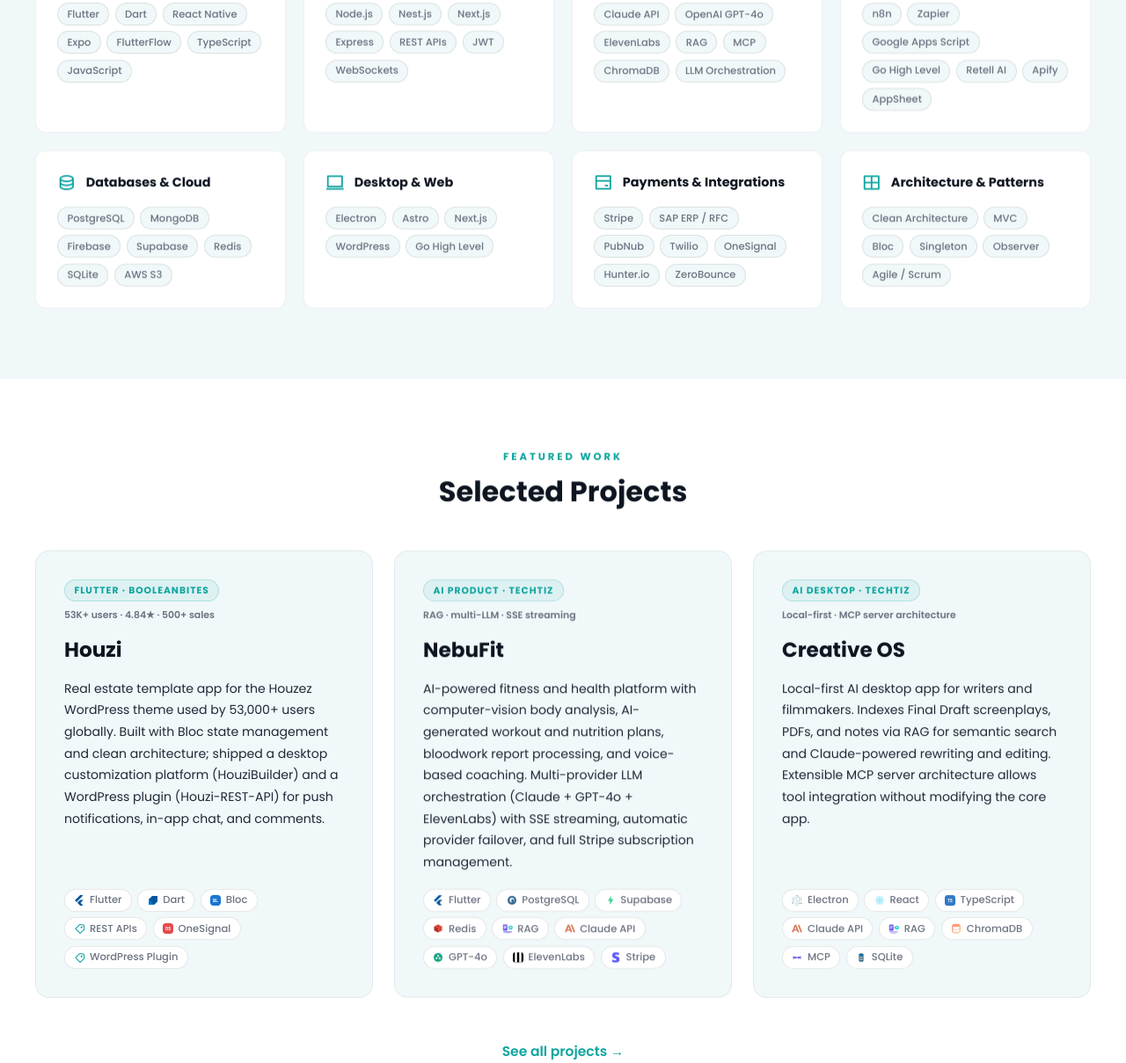
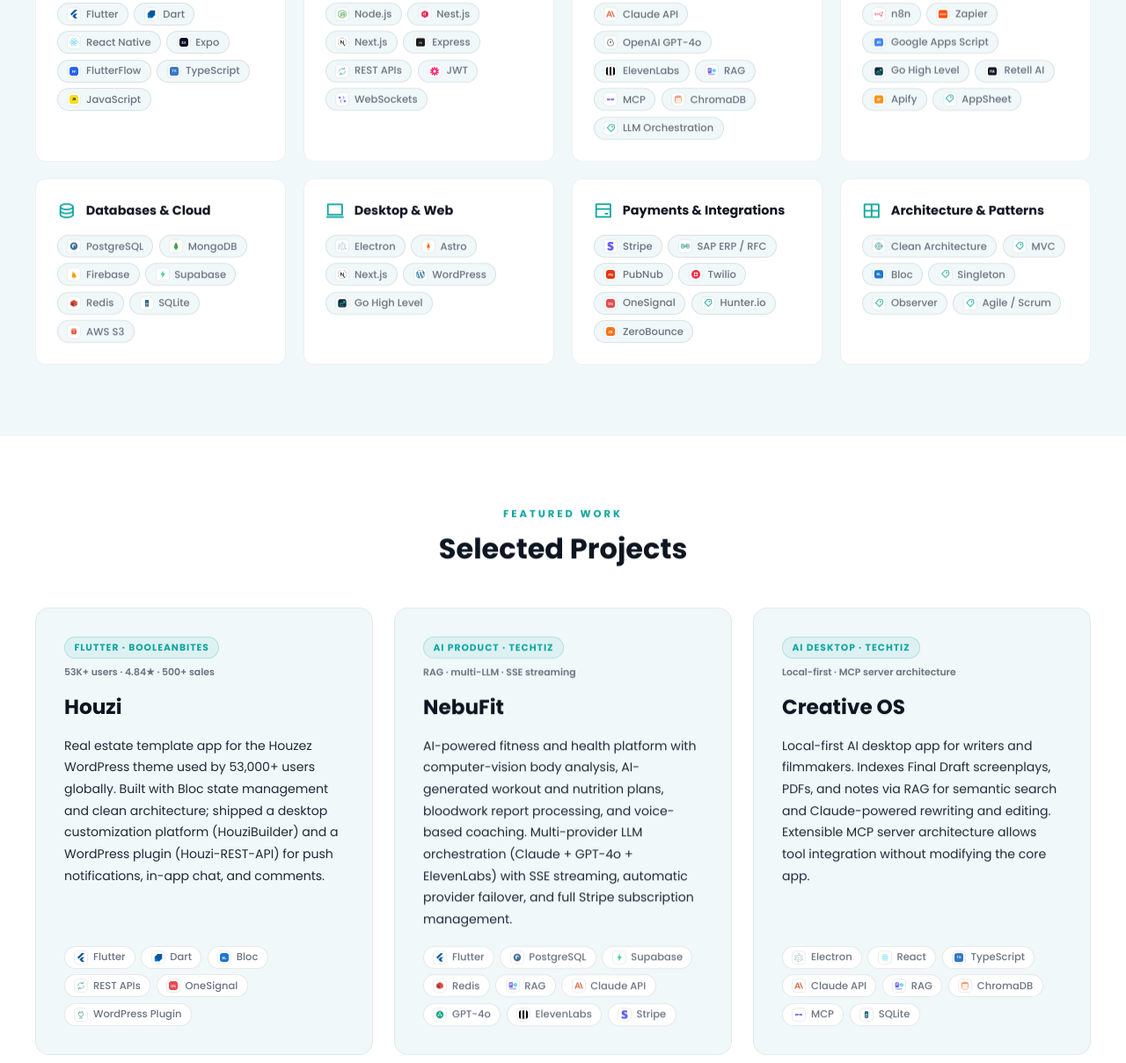
Before and after one commit to MuhammadSulemanSaleem/MuhammadSulemanSaleem.github.io, an Astro site: page / in a window 1280 px wide. Shown: the part 2136-3345 px from the top of the page at 88% size. Built offline with nearby package versions, Linux system fonts and the light colour scheme; Astro itself is replaced by a stand-in of ours.

Commit message:
feat: resume hero chips, skill icons, and chip UI consistency fixes
- Add tech-chip strip to resume page hero, matching home page
- Add icons to Technical Skills chips on the About page
- Map remaining concept-tag SVGs (Clean Architecture, REST APIs, etc.)
- Normalize all tag icons into a uniform white tile so bare brand
  marks and colored-square badge logos render consistently
- Fix "About Me" label rendering dark instead of teal (a .about__bio p
  rule was out-specificity-ing the shared .section__label color)
- Constrain contact page hero subheading to wrap across 2-3 lines,
  matching the portfolio page

```diff
--- a/src/components/About/About.css
+++ b/src/components/About/About.css
@@ -61,6 +61,10 @@
 
 .about__bio .section__heading {
   margin-bottom: 1.75rem;
+}
+
+.about__bio .section__label {
+  color: var(--accent-dark);
 }
 
 .about__bio p {
--- a/src/components/Skills/index.astro
+++ b/src/components/Skills/index.astro
@@ -1,5 +1,6 @@
 ---
 import './Skills.css';
+import { techIcons } from '../../data/techIcons.js';
 
 const categories = [
   {
@@ -60,7 +61,12 @@
           </div>
           <div class="skill-card__tags">
             {cat.skills.map((s) => (
-              <span class="tag">{s}</span>
+              <span class="tag">
+                {techIcons[s]
+                  ? <img src={techIcons[s]} alt="" width="12" height="12" class="tag__icon" />
+                  : <i class="ri-price-tag-3-line tag__icon tag__icon--generic" aria-hidden="true"></i>}
+                {s}
+              </span>
             ))}
           </div>
         </div>
--- a/src/data/techIcons.js
+++ b/src/data/techIcons.js
@@ -55,4 +55,13 @@
   'Retell AI': '/assets/svgs/retell-ai.svg',
   Slack: '/assets/svgs/slack.svg',
   ZeroBounce: '/assets/svgs/zerobounce.svg',
+  'Clean Architecture': '/assets/svgs/clean-architecture.svg',
+  Desktop: '/assets/svgs/desktop.svg',
+  OCR: '/assets/svgs/ocr.svg',
+  'REST APIs': '/assets/svgs/rest-apis.svg',
+  'Role-Based Access': '/assets/svgs/role-based-access.svg',
+  'SAP RFC': '/assets/svgs/sap-rfc.svg',
+  'SAP ERP / RFC': '/assets/svgs/sap-rfc.svg',
+  'WordPress Plugin': '/assets/svgs/wordpress-plugin.svg',
+  'OpenAI GPT-4o': '/assets/svgs/openai.svg',
 };
--- a/src/pages/contact/_contact.css
+++ b/src/pages/contact/_contact.css
@@ -25,6 +25,7 @@
   font-size: 1rem;
   line-height: 1.75;
   color: rgba(255, 255, 255, 0.65);
+  max-width: 620px;
 }
 
 /* ── Contact section ─────────────────────────────── */
--- a/src/pages/resume/_resume.css
+++ b/src/pages/resume/_resume.css
@@ -99,6 +99,8 @@
 .page-hero__inner.aos-animate .page-hero__tech span:nth-child(6) { animation-delay: 0.4s; }
 .page-hero__inner.aos-animate .page-hero__tech span:nth-child(7) { animation-delay: 0.47s; }
 .page-hero__inner.aos-animate .page-hero__tech span:nth-child(8) { animation-delay: 0.54s; }
+.page-hero__inner.aos-animate .page-hero__tech span:nth-child(9) { animation-delay: 0.61s; }
+.page-hero__inner.aos-animate .page-hero__tech span:nth-child(10) { animation-delay: 0.68s; }
 
 @keyframes page-hero-chip-pop {
   from {
--- a/src/pages/resume/index.astro
+++ b/src/pages/resume/index.astro
@@ -22,12 +22,13 @@
         <div class="page-hero__tech" aria-label="Core technologies">
           <span><span class="page-hero__tech-icon"><img src="/assets/svgs/flutter.svg" alt="" width="14" height="14" /></span>Flutter</span>
           <span><span class="page-hero__tech-icon"><img src="/assets/svgs/nodejs.svg" alt="" width="14" height="14" /></span>Node.js</span>
-          <span><span class="page-hero__tech-icon"><img src="/assets/svgs/nextjs.svg" alt="" width="14" height="14" /></span>Next.js</span>
           <span><span class="page-hero__tech-icon"><img src="/assets/svgs/claude-api.svg" alt="" width="14" height="14" /></span>Claude API</span>
           <span><span class="page-hero__tech-icon"><img src="/assets/svgs/rag.svg" alt="" width="14" height="14" /></span>RAG</span>
           <span><span class="page-hero__tech-icon"><img src="/assets/svgs/n8n.svg" alt="" width="14" height="14" /></span>n8n</span>
           <span><span class="page-hero__tech-icon"><img src="/assets/svgs/react-native.svg" alt="" width="14" height="14" /></span>React Native</span>
           <span><span class="page-hero__tech-icon"><img src="/assets/svgs/electron.svg" alt="" width="14" height="14" /></span>Electron</span>
+          <span><span class="page-hero__tech-icon"><img src="/assets/svgs/nestjs.svg" alt="" width="14" height="14" /></span>Nest.js</span>
+          <span><span class="page-hero__tech-icon"><img src="/assets/svgs/typescript.svg" alt="" width="14" height="14" /></span>TypeScript</span>
         </div>
         <div class="page-hero__actions">
           <a
--- a/src/styles/global.css
+++ b/src/styles/global.css
@@ -63,15 +63,25 @@
 
 .tag__icon {
   flex-shrink: 0;
-  width: 12px;
-  height: 12px;
+  display: inline-flex;
+  align-items: center;
+  justify-content: center;
+  width: 16px;
+  height: 16px;
+  border-radius: 5px;
+  background: #ffffff;
+  border: 1px solid rgba(0, 0, 0, 0.07);
+  box-sizing: border-box;
+}
+
+img.tag__icon {
+  padding: 2px;
   object-fit: contain;
-  border-radius: 3px;
 }
 
 .tag__icon--generic {
   color: var(--accent-dark);
-  font-size: 0.8rem;
+  font-size: 0.65rem;
 }
 
 /* ── Shared buttons ────────────────────────────────────── */
```
Also changed, not shown: public/assets/svgs/clean-architecture.svg (added), public/assets/svgs/desktop.svg (added), public/assets/svgs/ocr.svg (added), public/assets/svgs/rest-apis.svg (added), public/assets/svgs/role-based-access.svg (added), public/assets/svgs/sap-rfc.svg (added), public/assets/svgs/wordpress-plugin.svg (added).
